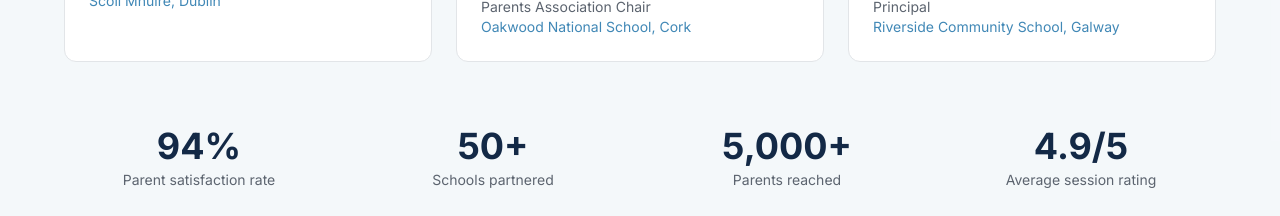
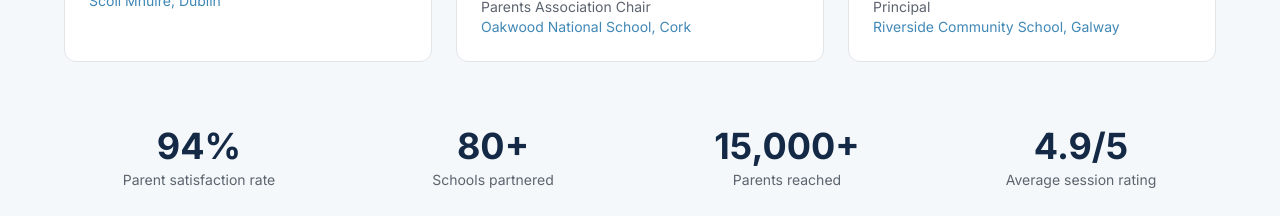
Before and after one commit to Gearoid-Cleere/pati-website, a Next.js app: page /schools in a window 1280 px wide. Shown: the part 7480-7696 px from the top of the page. Built offline with nearby package versions, Linux system fonts and the light colour scheme.

Commit message:
Update testimonials-section

```diff
--- a/components/testimonials-section.tsx
+++ b/components/testimonials-section.tsx
@@ -28,8 +28,8 @@ const testimonials = [
 
 const stats = [
   { value: "94%", label: "Parent satisfaction rate" },
-  { value: "50+", label: "Schools partnered" },
-  { value: "5,000+", label: "Parents reached" },
+  { value: "80+", label: "Schools partnered" },
+  { value: "15,000+", label: "Parents reached" },
   { value: "4.9/5", label: "Average session rating" }
 ]
 
```
